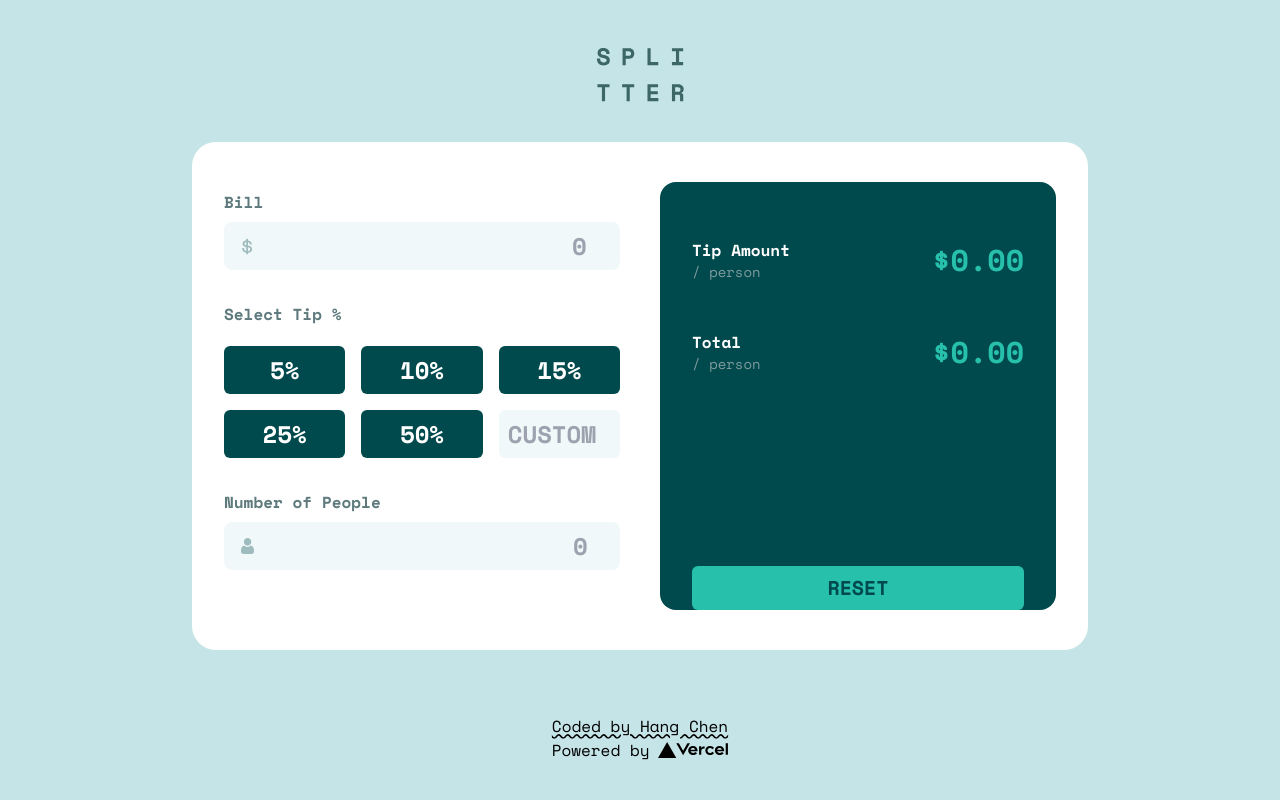
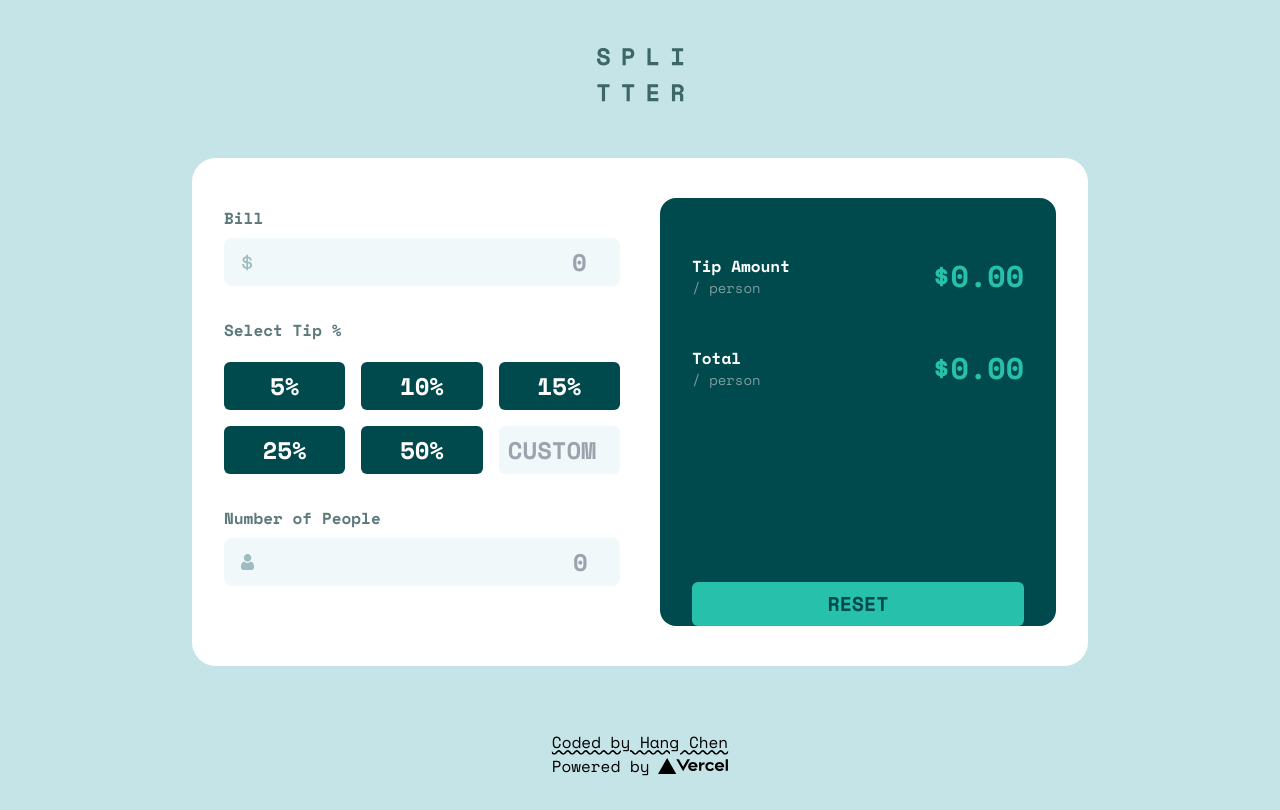
Before and after one commit to HangCcZ/frontend-mentor-challenge-tip-calculator-app, a Next.js app: page / in a window 1280 px wide. Built offline with nearby package versions, Linux system fonts and the light colour scheme.

Commit message:
added margin to main for larger screen

```diff
--- a/pages/index.tsx
+++ b/pages/index.tsx
@@ -45,7 +45,7 @@ export default function Home() {
         <link rel="icon" href="/favicon.ico" />
       </Head>
 
-      <main className="flex w-full flex-1 flex-col rounded-t-3xl bg-white px-8 py-10 md:grid md:grid-cols-2 md:gap-10 md:rounded-b-3xl">
+      <main className="flex w-full flex-1 flex-col rounded-t-3xl bg-white px-8 py-10 md:mt-4 md:grid md:grid-cols-2 md:gap-10 md:rounded-b-3xl">
         {/**Switch from flex to grid when the screen size is larger than md(768px) break point */}
         <div>
           <div>
```
